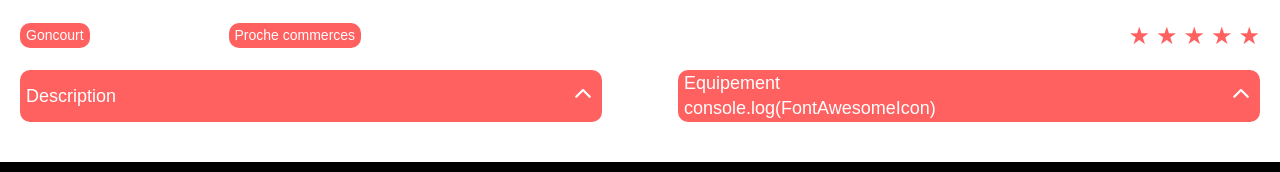
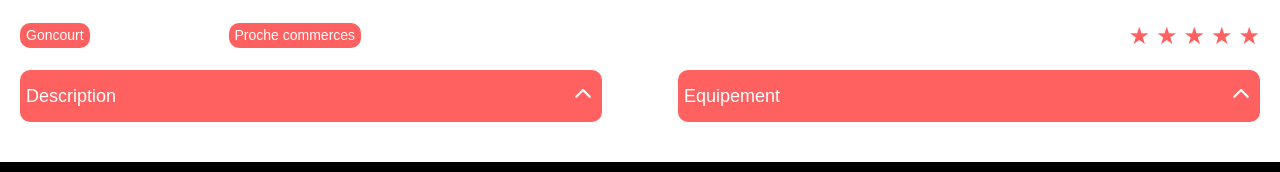
Before and after one commit to JC971/Kasa, a React (Create React App) app: page /apartment/0979876d in a window 1280 px wide. Shown: the part 909-1081 px from the top of the page. Built offline with nearby package versions, Linux system fonts and the light colour scheme.

Commit message:
odif console log

```diff
--- a/src/pages/description.jsx
+++ b/src/pages/description.jsx
@@ -192,7 +192,7 @@ const Description = () => {
             <span className={`icon ${showEquipments ? "rotated" : ""}`}>
               <FontAwesomeIcon icon={faChevronUp} />
             </span>
-            console.log(FontAwesomeIcon)
+
           </button>
           {showEquipments && (
             <ul className="equipments-list">
```
